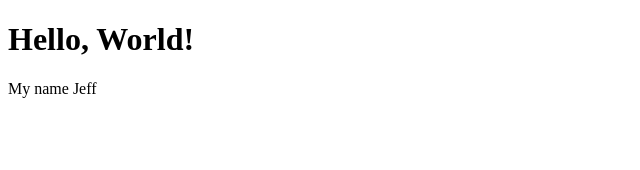
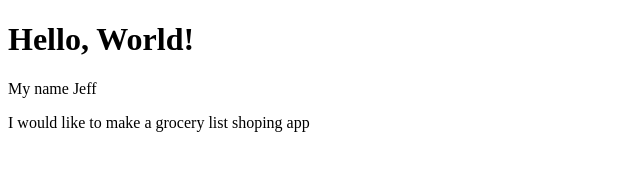
Before and after one commit to jsalazar047/CS3338-first-project, a plain HTML site: page index.html in a window 1280 px wide. Shown: the whole page, without its empty margins (0-640 px from the left). Drawn offline with Linux system fonts and the light colour scheme.

Commit message:
Added software idea

```diff
--- a/index.html
+++ b/index.html
@@ -8,5 +8,6 @@
 <body>
     <h1>Hello, World!</h1>
     <p>My name Jeff</p>
+    <p>I would like to make a grocery list shoping app</p>
 </body>
 </html>
```
